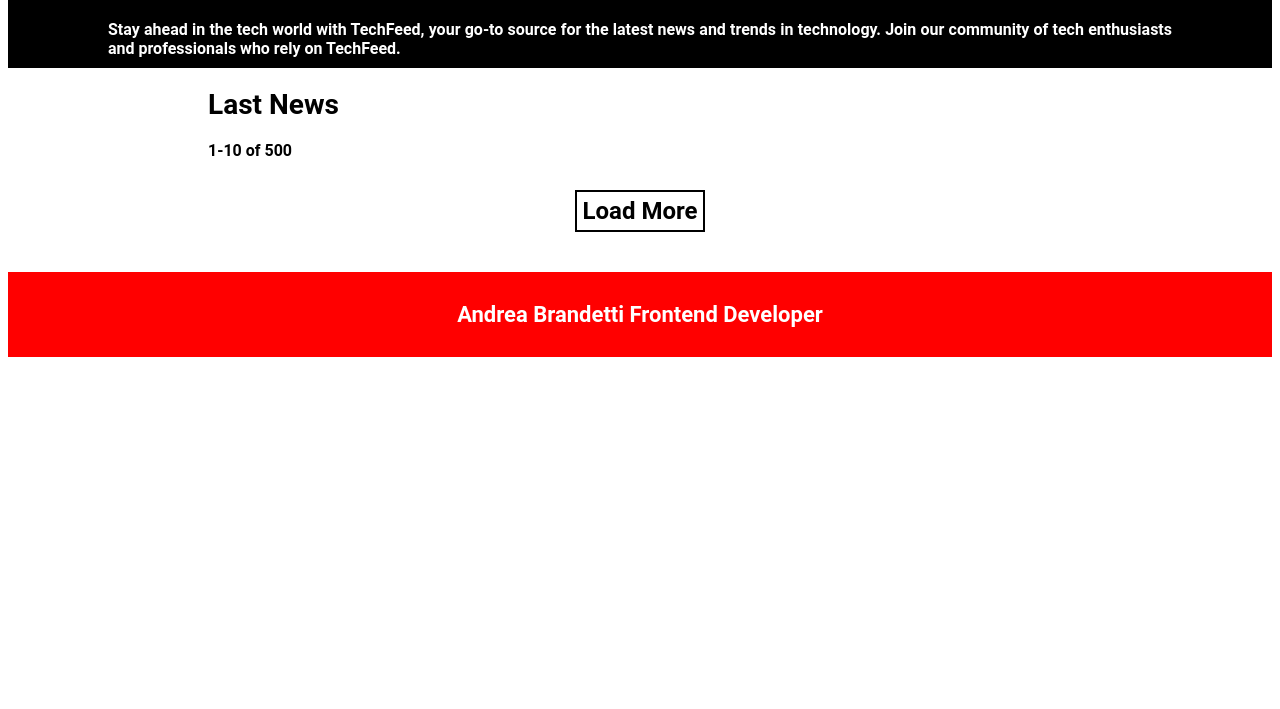
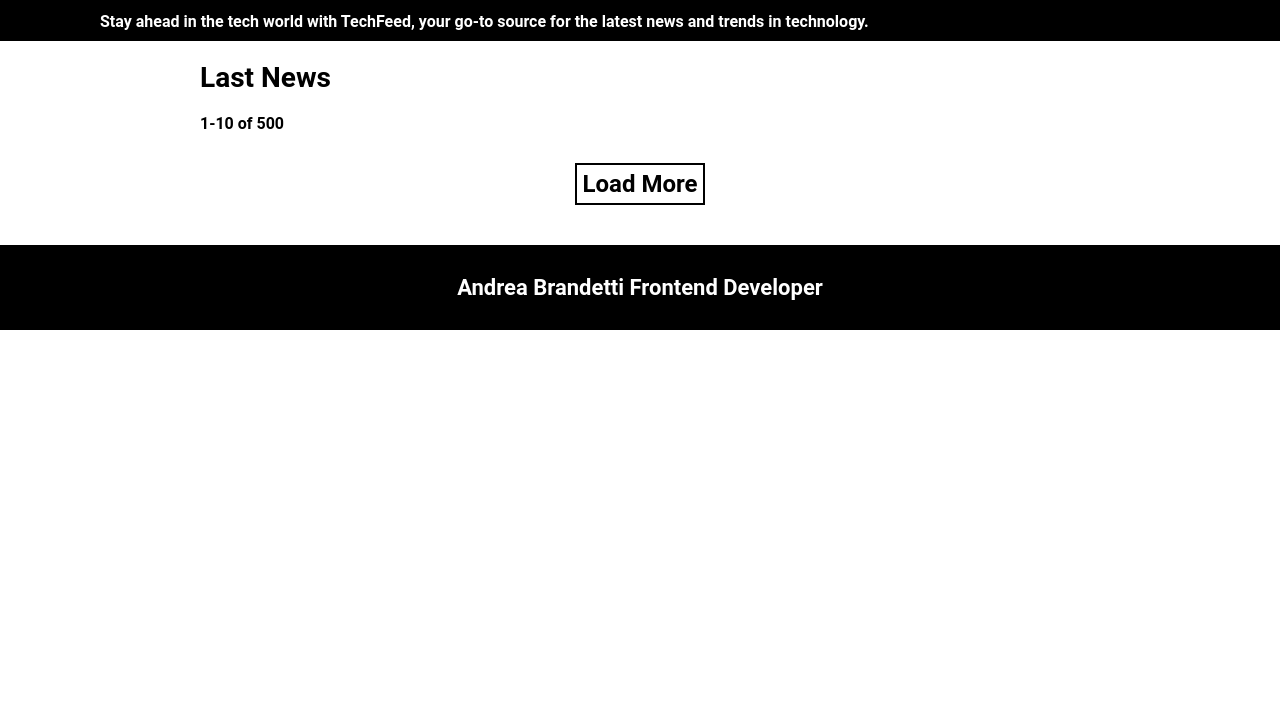
Before and after one commit to brandijsen/Progetto-JS-Advanced-di-Andrea-Brandetti, a website built with webpack: page src/index.html in a window 1280 px wide. Shown: the part 91-800 px from the top of the page. Built offline with nearby package versions, Linux system fonts and the light colour scheme; no server answers.

Commit message:
mediaqueries works

```diff
--- a/src/index.html
+++ b/src/index.html
@@ -42,7 +42,7 @@
         </p>
         <p class="description-short">
             Stay ahead in the tech world with TechFeed, your go-to source for the latest news and trends in technology.
-            Join our community of tech enthusiasts and professionals who rely on TechFeed.
+            <!--Join our community of tech enthusiasts and professionals who rely on TechFeed.-->
         </p>
     </header>
     <div class="main">
--- a/src/style.css
+++ b/src/style.css
@@ -6,6 +6,7 @@
 body {
   background-color: white;
   font-family: "Roboto", sans-serif;
+  margin: 0;
 }
 
 /* Header section */
@@ -29,7 +30,6 @@
   font-weight: 600;
   color: white;
   padding: 0.625rem 6.25rem; /* 10px 100px */
-  text-align: justify;
   bottom: 0;
   left: 0;
   right: 0;
@@ -71,7 +71,6 @@
 
 /* List items */
 li {
-  padding: 0.3125rem; /* 5px */
   list-style: none;
   align-items: center;
 
@@ -166,7 +165,7 @@
 /* Footer section */
 footer {
   display: flex;
-  background-color: red;
+  background-color: black;
   color: white;
   justify-content: center;
   margin-top: 2.5rem; /* 40px */
```
